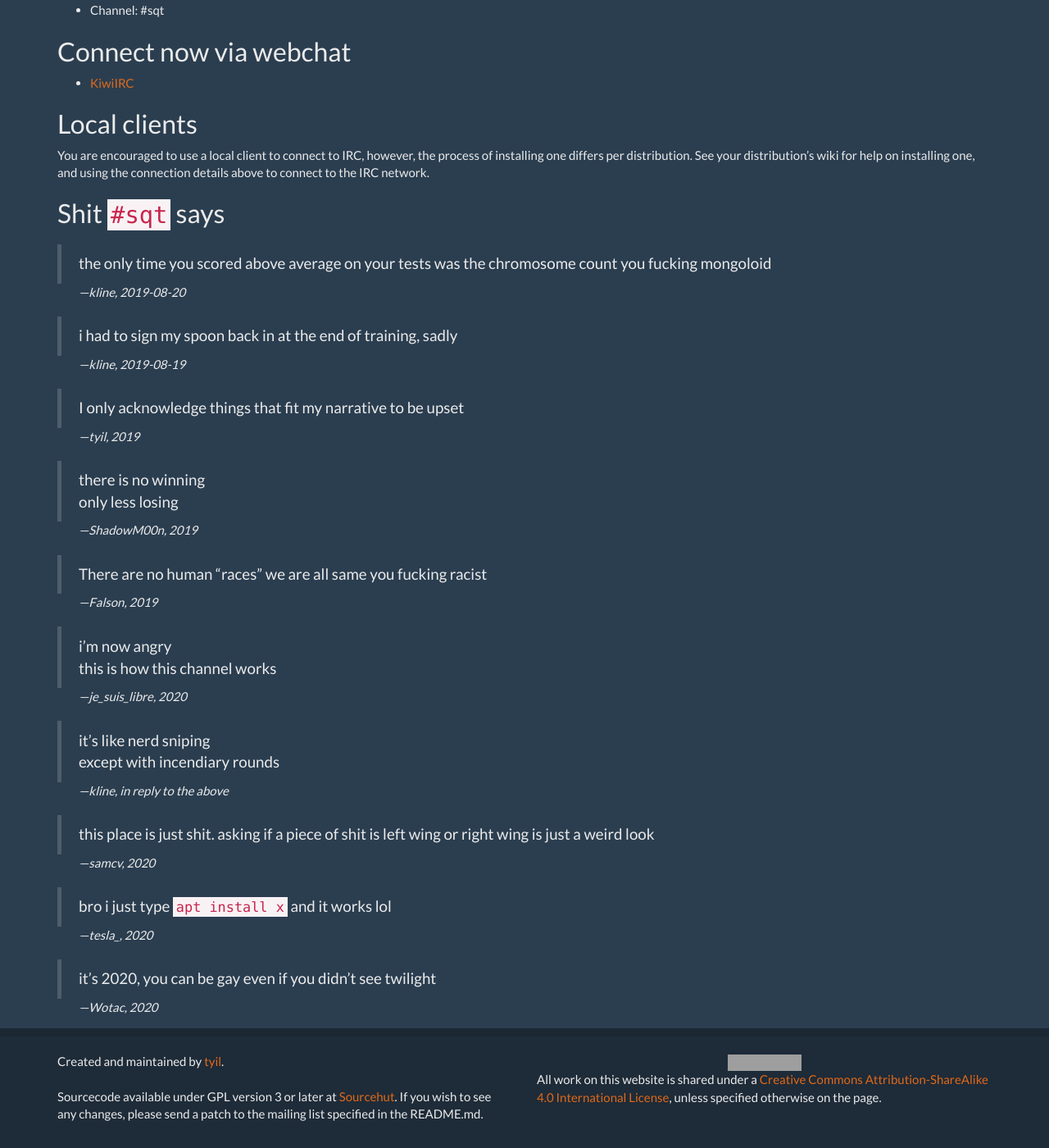
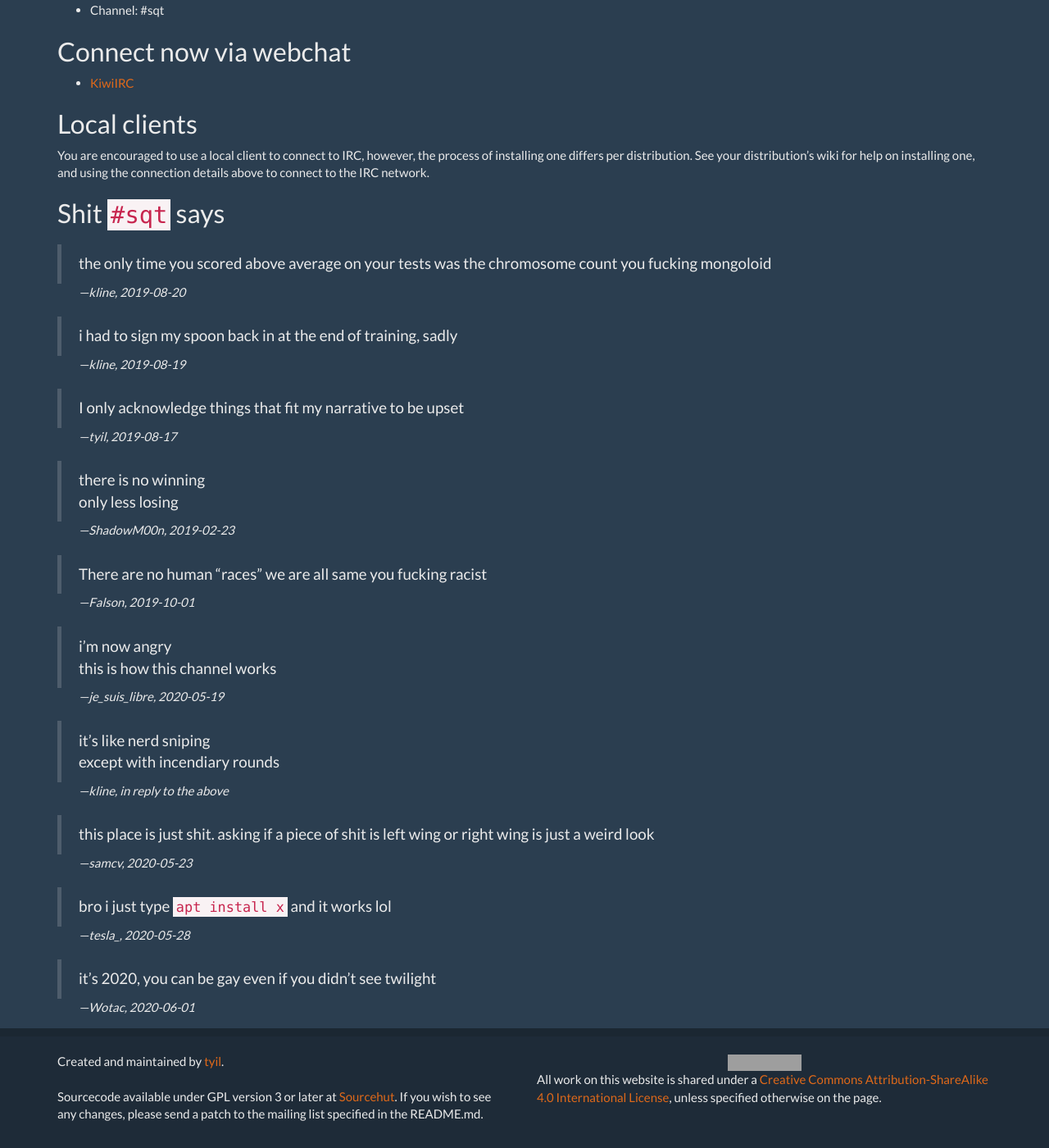
Before and after one commit to scriptkitties/fglt, a Jekyll site: the page built from irc.md, in a window 1280 px wide and 1400 px high, scrolled down 263 px. Shown: the whole window at 82% size. Built offline with Jekyll 4.4.1, drawn with Linux system fonts in a browser that asks for light colours; grey boxes are pictures that could not be loaded.

Commit message:
Add full dates for quotes that didn't have them

```diff
--- a/irc.md
+++ b/irc.md
@@ -34,21 +34,21 @@ connect to the IRC network.
 
 > I only acknowledge things that fit my narrative to be upset
 
-—tyil, 2019
+—tyil, 2019-08-17
 
 > there is no winning
 > only less losing
 
-—ShadowM00n, 2019
+—ShadowM00n, 2019-02-23
 
 > There are no human "races" we are all same you fucking racist
 
-—Falson, 2019
+—Falson, 2019-10-01
 
 > i'm now angry
 > this is how this channel works
 
-—je\_suis\_libre, 2020
+—je\_suis\_libre, 2020-05-19
 
 > it's like nerd sniping
 > except with incendiary rounds
@@ -58,12 +58,12 @@ connect to the IRC network.
 > this place is just shit. asking if a piece of shit is left wing or right wing
 > is just a weird look
 
-—samcv, 2020
+—samcv, 2020-05-23
 
 > bro i just type `apt install x` and it works lol
 
-—tesla_, 2020
+—tesla_, 2020-05-28
 
 > it's 2020, you can be gay even if you didn't see twilight
 
-—Wotac, 2020
+—Wotac, 2020-06-01
```
